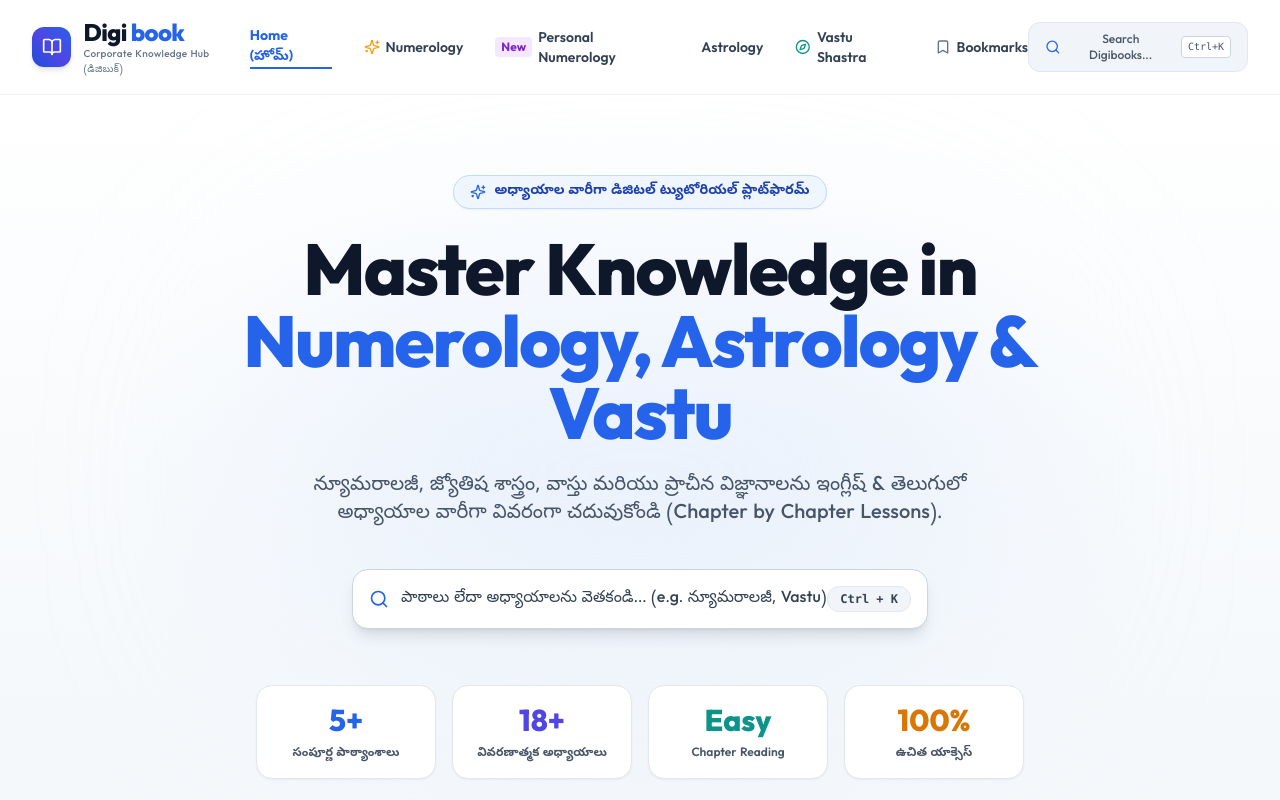
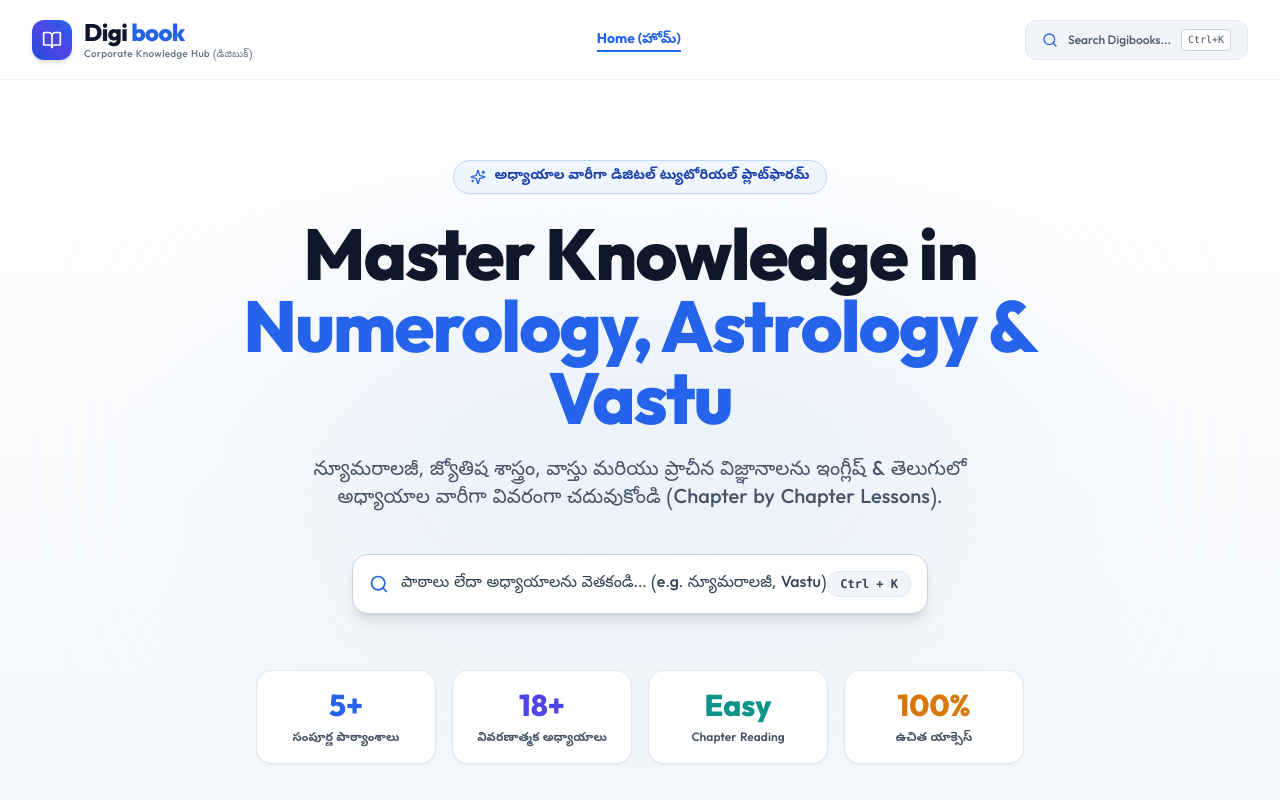
Before and after one commit to rsnr2u/digibooks, a React (Vite) app: page / in a window 1280 px wide. Shown: the top 800 px of the page. Built offline with nearby package versions, Linux system fonts and the light colour scheme.

Commit message:
Keep only Home menu in top navigation navbar

```diff
--- a/src/components/Navbar.jsx
+++ b/src/components/Navbar.jsx
@@ -50,55 +50,6 @@ export default function Navbar({ onOpenSearch }) {
           >
             Home (హోమ్)
           </Link>
-
-          <Link
-            to="/book/numerology"
-            className={`flex items-center gap-1.5 transition hover:text-blue-600 ${
-              location.pathname === '/book/numerology' ? 'text-blue-600 font-bold border-b-2 border-blue-600 pb-0.5' : 'text-slate-700'
-            }`}
-          >
-            <Sparkles className="w-4 h-4 text-amber-500" />
-            <span>Numerology</span>
-          </Link>
-
-          <Link
-            to="/book/personal-numerology"
-            className={`flex items-center gap-1.5 transition hover:text-purple-600 ${
-              location.pathname.includes('/book/personal-numerology') ? 'text-purple-600 font-bold border-b-2 border-purple-600 pb-0.5' : 'text-slate-700'
-            }`}
-          >
-            <span className="bg-purple-100 text-purple-700 text-xs px-1.5 py-0.5 rounded font-bold">New</span>
-            <span>Personal Numerology</span>
-          </Link>
-
-          <Link
-            to="/book/astrology"
-            className={`flex items-center gap-1.5 transition hover:text-blue-600 ${
-              location.pathname.includes('/book/astrology') ? 'text-blue-600 font-bold border-b-2 border-blue-600 pb-0.5' : 'text-slate-700'
-            }`}
-          >
-            <span>Astrology</span>
-          </Link>
-
-          <Link
-            to="/book/vastu"
-            className={`flex items-center gap-1.5 transition hover:text-blue-600 ${
-              location.pathname.includes('/book/vastu') ? 'text-blue-600 font-bold border-b-2 border-blue-600 pb-0.5' : 'text-slate-700'
-            }`}
-          >
-            <Compass className="w-4 h-4 text-teal-600" />
-            <span>Vastu Shastra</span>
-          </Link>
-
-          <Link
-            to="/bookmarks"
-            className={`flex items-center gap-1.5 transition hover:text-blue-600 ${
-              location.pathname === '/bookmarks' ? 'text-blue-600 font-bold border-b-2 border-blue-600 pb-0.5' : 'text-slate-700'
-            }`}
-          >
-            <Bookmark className="w-4 h-4 text-slate-500" />
-            <span>Bookmarks</span>
-          </Link>
         </nav>
 
         {/* Action Controls */}
@@ -142,34 +93,6 @@ export default function Navbar({ onOpenSearch }) {
             >
               హోమ్ (Home)
             </Link>
-            <Link
-              to="/book/numerology"
-              onClick={() => setIsMobileMenuOpen(false)}
-              className="block py-2 text-slate-800 hover:text-blue-600"
-            >
-              🔢 Numerology (న్యూమరాలజీ)
-            </Link>
-            <Link
-              to="/book/astrology"
-              onClick={() => setIsMobileMenuOpen(false)}
-              className="block py-2 text-slate-800 hover:text-blue-600"
-            >
-              🔮 Astrology (జ్యోతిషం)
-            </Link>
-            <Link
-              to="/book/vastu"
-              onClick={() => setIsMobileMenuOpen(false)}
-              className="block py-2 text-slate-800 hover:text-blue-600"
-            >
-              🏠 Vastu Shastra (వాస్తు శాస్త్రం)
-            </Link>
-            <Link
-              to="/bookmarks"
-              onClick={() => setIsMobileMenuOpen(false)}
-              className="block py-2 text-slate-800 hover:text-blue-600"
-            >
-              🔖 Saved Bookmarks (దాచుకున్న పాఠాలు)
-            </Link>
           </motion.div>
         )}
       </AnimatePresence>
```
